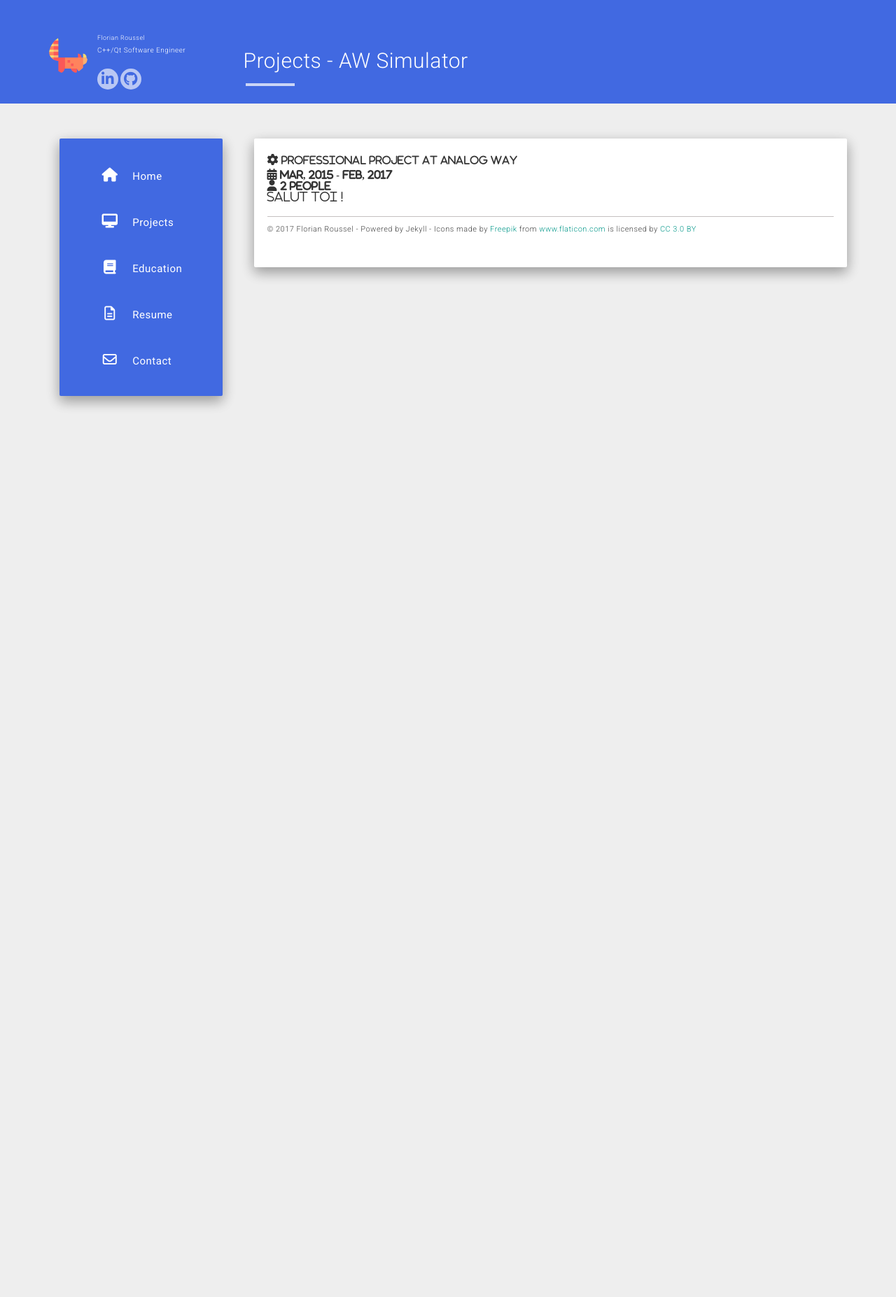
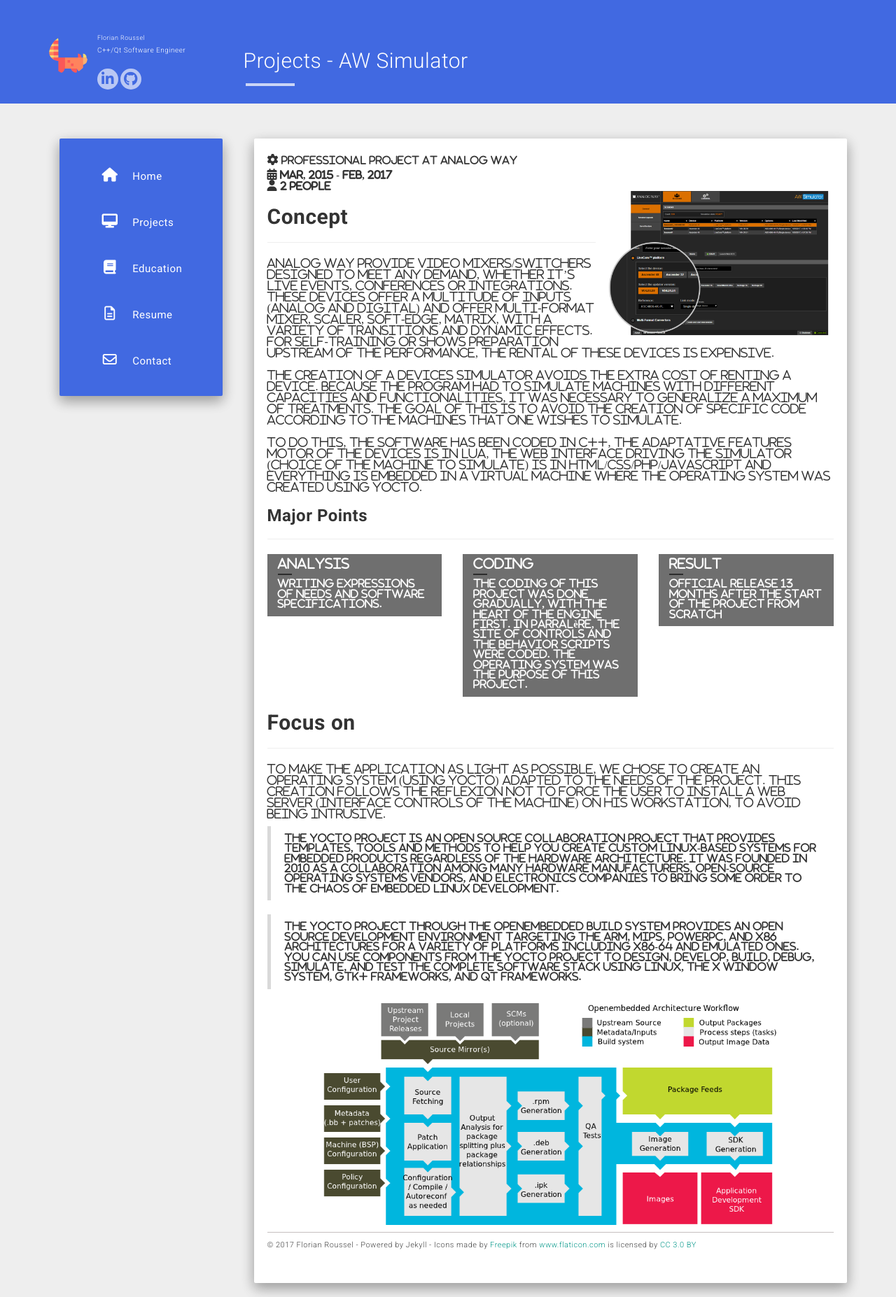
Before and after one commit to clement-roblot/karlito139.github.io, a Jekyll site: the page built from projects/awsimulator.md, in a window 1280 px wide. Shown: the whole page at 70% size. Built offline with Jekyll 4.4.1, drawn with Linux system fonts in a browser that asks for light colours; nearby versions of some CDN libraries; before the commit the page ends 900 px from its top, so only the background shows below that.

Commit message:
- Ajout du projet AW Simulator.

```diff
--- a/projects/awsimulator.md
+++ b/projects/awsimulator.md
@@ -7,4 +7,48 @@
 company: Analog Way
 team_number: 2
 ---
-Salut toi !
+<img class="img-project-item" src="/static/projects/AW/visuel2-17227.png" alt="AW Simulator" align="right"/>
+<h2><b>Concept</b></h2>
+<hr>
+Analog Way provide video mixers/switchers designed to meet any demand, whether it's live events, conferences or integrations. These devices offer a multitude of inputs (analog and digital) and offer multi-format mixer, scaler, soft-edge, matrix, with a variety of transitions and dynamic effects. For self-training or shows preparation upstream of the performance, the rental of these devices is expensive.
+<br/><br/>
+The creation of a devices simulator avoids the extra cost of renting a device. Because the program had to simulate machines with different capacities and functionalities, it was necessary to generalize a maximum of treatments. The goal of this is to avoid the creation of specific code according to the machines that one wishes to simulate.
+<br/><br/>
+To do this, the software has been coded in C++, the adaptative features motor of the devices is in Lua, the web interface driving the simulator (choice of the machine to simulate) is in HTML/CSS/PHP/JAVASCRIPT and everything is embedded in a virtual machine where the operating system was created using Yocto.
+<h3><b>Major Points</b></h3>
+<hr>
+<div class="row">
+   <div class="col-xs-4 col-md-4 col-sm-12">
+      <div class="tiles m-b-10">
+         <div class="tiles-body">
+            <div class="tiles-title">Analysis</div>
+            <hr class="red-underline">
+            Writing expressions of needs and software specifications.
+         </div>
+      </div>
+   </div>
+   <div class="col-xs-4 col-md-4 col-sm-12">
+      <div class="tiles m-b-10">
+         <div class="tiles-body">
+            <div class="tiles-title">Coding</div>
+            <hr class="red-underline">
+				The coding of this project was done gradually, with the heart of the engine first. In parralère, the site of controls and the behavior scripts were coded. The operating system was the purpose of this project.
+         </div>
+      </div>
+   </div>
+   <div class="col-xs-4 col-md-4 col-sm-12">
+      <div class="tiles m-b-10">
+         <div class="tiles-body">
+            <div class="tiles-title">Result</div>
+            <hr class="red-underline">
+            Official release 13 months after the start of the project from scratch
+         </div>
+      </div>
+   </div>
+</div>
+<h2><b>Focus on</b></h2>
+<hr>
+To make the application as light as possible, we chose to create an operating system (using Yocto) adapted to the needs of the project. This creation follows the reflexion not to force the user to install a web server (interface controls of the machine) on his workstation, to avoid being intrusive.
+<blockquote cite="https://www.yoctoproject.org">The Yocto Project is an open source collaboration project that provides templates, tools and methods to help you create custom Linux-based systems for embedded products regardless of the hardware architecture. It was founded in 2010 as a collaboration among many hardware manufacturers, open-source operating systems vendors, and electronics companies to bring some order to the chaos of embedded Linux development.</blockquote>
+<blockquote cite="hhttps://www.yoctoproject.org/docs/2.1/yocto-project-qs/yocto-project-qs.html">The Yocto Project through the OpenEmbedded build system provides an open source development environment targeting the ARM, MIPS, PowerPC, and x86 architectures for a variety of platforms including x86-64 and emulated ones. You can use components from the Yocto Project to design, develop, build, debug, simulate, and test the complete software stack using Linux, the X Window System, GTK+ frameworks, and Qt frameworks.</blockquote>
+<center><img src="/static/projects/AW/yocto-environment.png" alt="Yocto architecture" width="80%" height="80%"/></center>
--- a/static/css/main.css
+++ b/static/css/main.css
@@ -234,8 +234,8 @@
 }
 
 .img-project-item {
-    height: 30%;
-    width: 30%;
+    height: 40%;
+    width: 40%;
     margin: 0 0 1% 2%;
 }
 
```
Also changed, not shown: static/projects/AW/visuel2-17227.png (added), static/projects/AW/yocto-environment.png (added).
